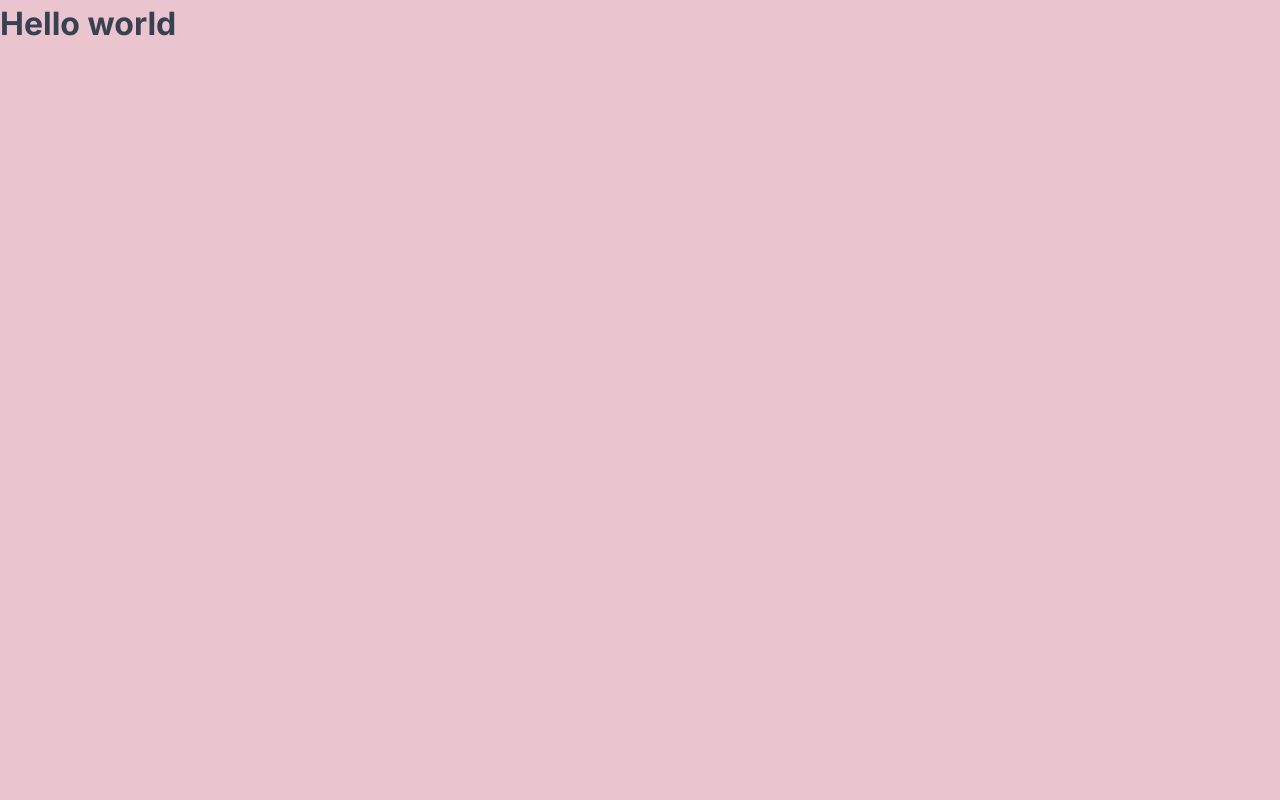
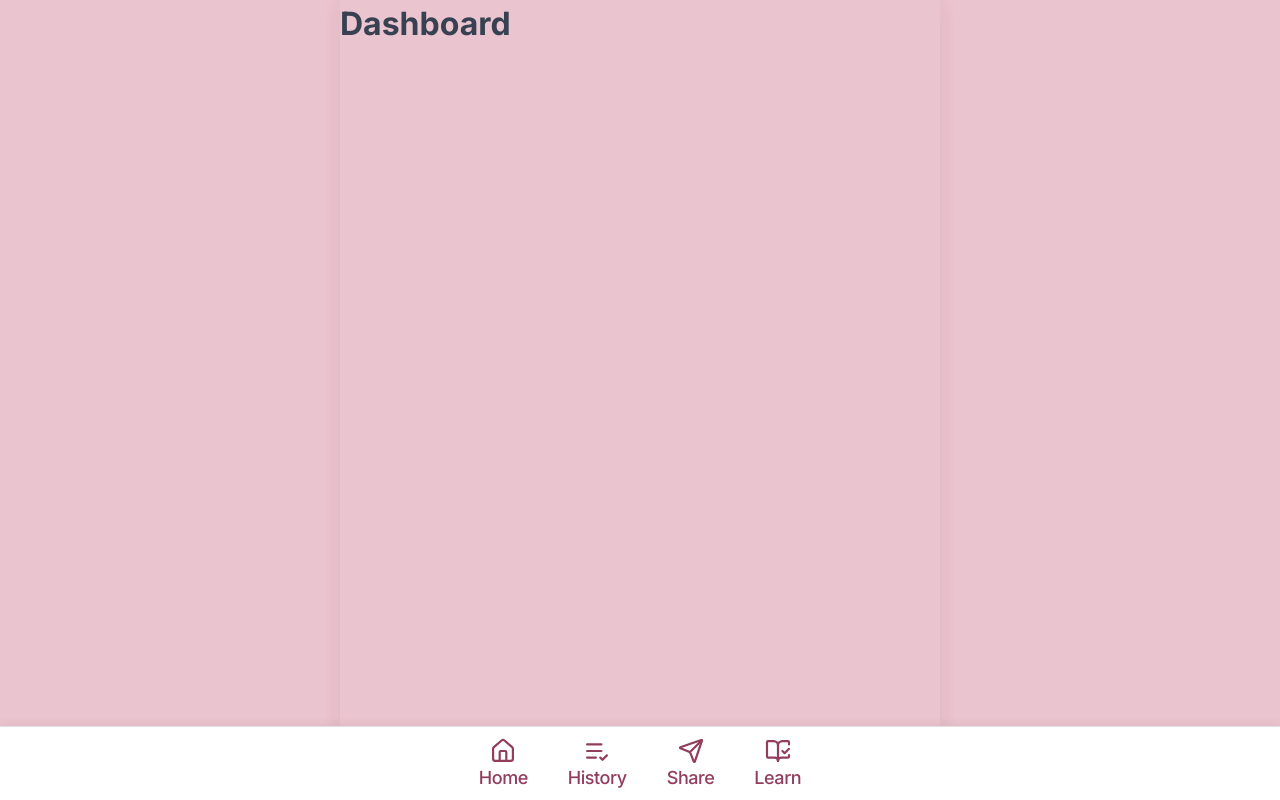
Before and after one commit to nameisbri/discloser, a React (Vite) app: page / in a window 1280 px wide. Built offline with nearby package versions, Linux system fonts and the light colour scheme.

Commit message:
debug build 2

```diff
--- a/src/App.jsx
+++ b/src/App.jsx
@@ -12,28 +12,28 @@ import "./App.scss";
 
 function App() {
   return (
-    <>
-      <h1>Hello world</h1>
-    </>
-    // <Router>
-    //   <div className="app">
-    //     <Navigation />
-    //     <main className="app__main">
-    //       <Routes>
-    //         <Route path="/landing" element={<Landing />} />
-    //         <Route path="/" element={<Dashboard />} />
-    //         <Route path="/upload" element={<Upload />} />
-    //         <Route path="/review" element={<Review />} />
-    //         <Route path="/reminders" element={<Reminders />} />
-    //         <Route path="/results" element={<Results />} />
-    //         <Route path="/share" element={<Share />} />
-    //         <Route path="/share/:userId" element={<Share />} />
-    //         <Route path="/learn" element={<Learn />} />
-    //         <Route path="*" element={"404 error"} />
-    //       </Routes>
-    //     </main>
-    //   </div>
-    // </Router>
+    <Router>
+      <div className="app">
+        <Navigation />
+        <main className="app__main">
+          <Routes>
+            {/* <Route path="/landing" element={<Landing />} />
+            <Route path="/" element={<Dashboard />} />
+            <Route path="/upload" element={<Upload />} /> */}
+            <Route path="/landing" element={<h1>Landing</h1>} />
+            <Route path="/" element={<h1>Dashboard</h1>} />
+            <Route path="/upload" element={<h1>Upload</h1>} />
+            <Route path="/review" element={<Review />} />
+            <Route path="/reminders" element={<Reminders />} />
+            <Route path="/results" element={<Results />} />
+            <Route path="/share" element={<Share />} />
+            <Route path="/share/:userId" element={<Share />} />
+            <Route path="/learn" element={<Learn />} />
+            <Route path="*" element={<h1>404 error</h1>} />
+          </Routes>
+        </main>
+      </div>
+    </Router>
   );
 }
 
```
